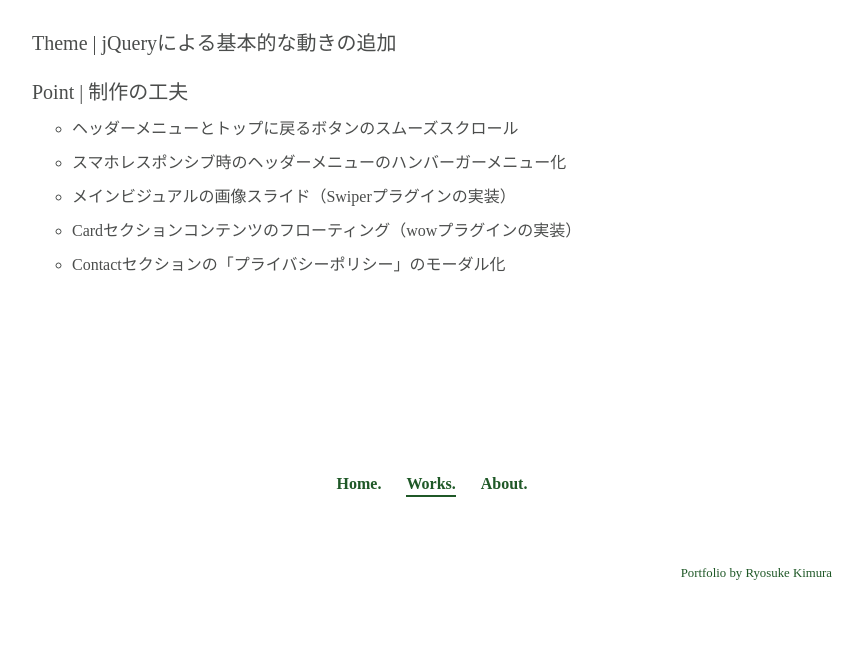
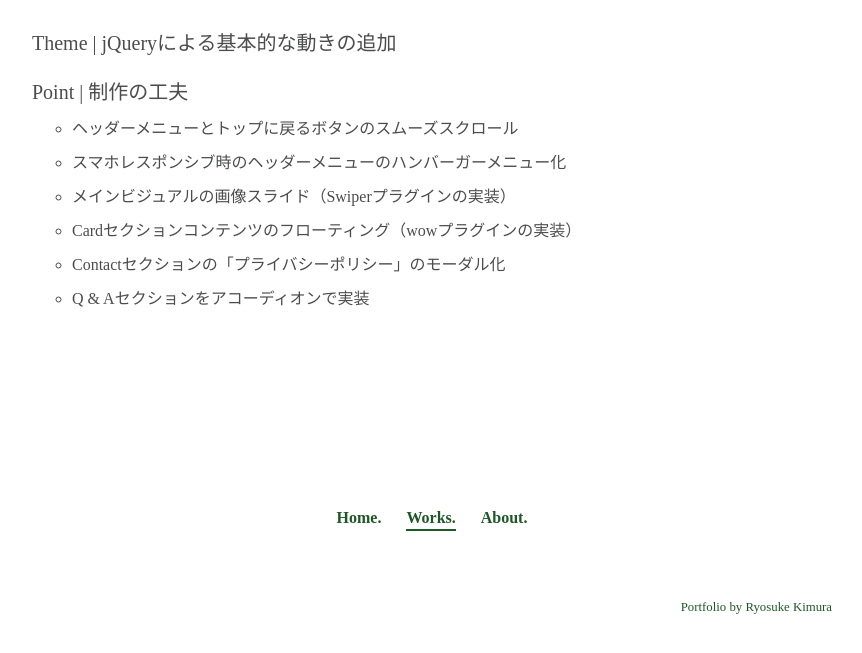
Before and after one commit to rio0614/portfolio, a plain HTML site: page web.html in a window 1280 px wide. Shown: the part 5482-6135 px from the top of the page, without its empty margins (208-1070 px from the left). Before the commit the page ends 6113 px from the top, so only its background shows below. Drawn offline with nearby package versions, Linux system fonts and the light colour scheme.

Commit message:
add Q and A information to corporation web

```diff
--- a/web.html
+++ b/web.html
@@ -190,6 +190,7 @@
                     <li>メインビジュアルの画像スライド（Swiperプラグインの実装）</li>
                     <li>Cardセクションコンテンツのフローティング（wowプラグインの実装）</li>
                     <li>Contactセクションの「プライバシーポリシー」のモーダル化</li>
+                    <li>Q &amp; Aセクションをアコーディオンで実装</li>
                   </ul>
                 </div>
               </div>
```
